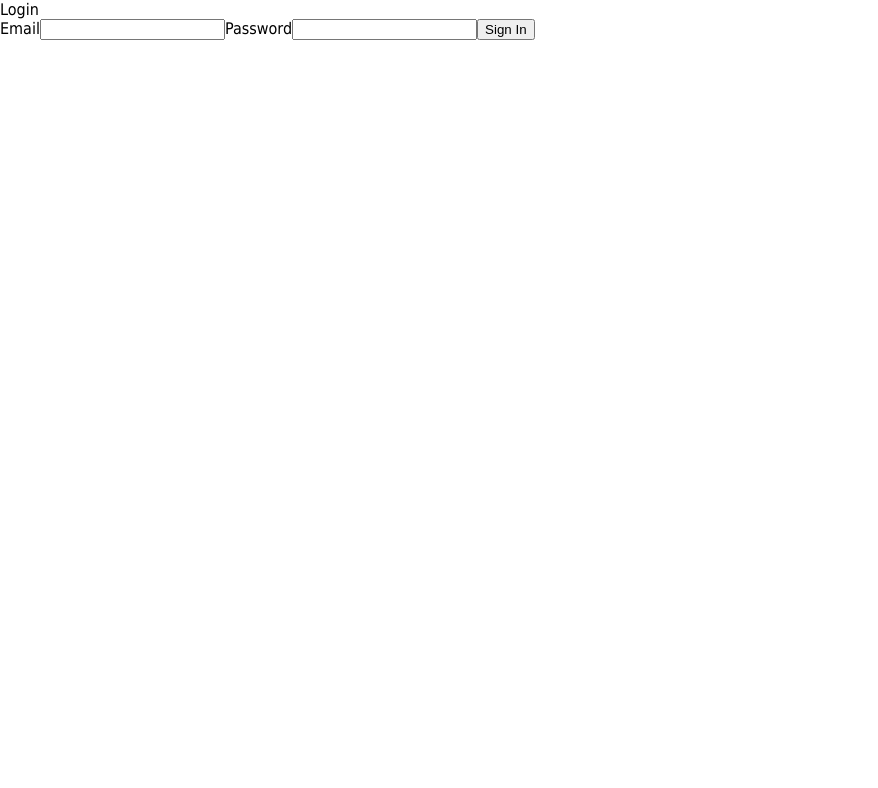
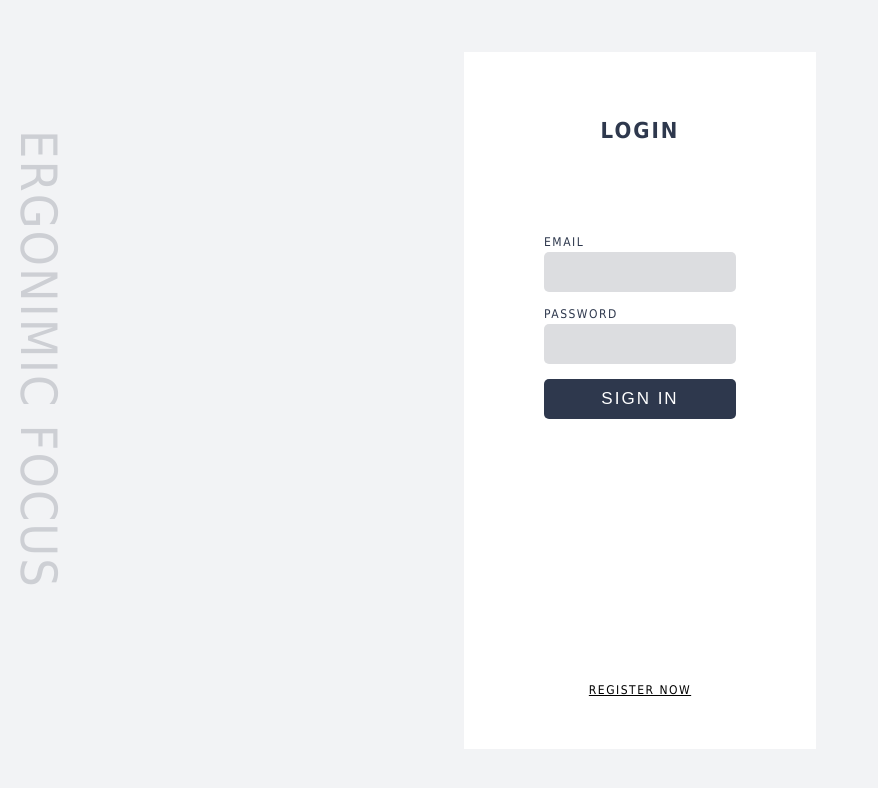
Before and after one commit to gabrielbrelaz7/ergon, a React (Create React App) app in the folder ergonomic-focus/: page /login in a window 1280 px wide. Shown: the top 788 px of the page, without its empty margins (0-878 px from the left). Built offline with nearby package versions, Linux system fonts and the light colour scheme; no server answers.

Commit message:
Creating register/login page and changing loading

```diff
--- a/ergonomic-focus/src/App.tsx
+++ b/ergonomic-focus/src/App.tsx
@@ -1,15 +1,15 @@
 import React from "react";
 
-import {ExperienceBar} from "./components/ExperienceBar";
-import {Profile} from "./components/Profile";
-import {CompleteChallenges} from "./components/CompleteChallenges";
-import {Timer} from "./components/Timer";
+import { ExperienceBar } from "./components/ExperienceBar";
+import { Profile } from "./components/Profile";
+import { CompleteChallenges } from "./components/CompleteChallenges";
+import { Timer } from "./components/Timer";
 
 import "./styles/global.css";
-import {ComponentExample} from "./components/ComponentExamples";
-import {ChallengeBox} from "./components/ChallengeBox";
-import {ChallengesProvider} from "./Contexts/ChallengesContext";
-import {TimerProvider} from "./Contexts/TimerContext";
+import { ComponentExample } from "./components/ComponentExamples";
+import { ChallengeBox } from "./components/ChallengeBox";
+import { ChallengesProvider } from "./Contexts/ChallengesContext";
+import { TimerProvider } from "./Contexts/TimerContext";
 import { BrowserRouter, Route } from "react-router-dom";
 import { Register } from "./components/Register";
 import { Login } from "./components/Login";
@@ -19,63 +19,48 @@ import { PrivateRoute } from "./auth/PrivateRoute";
 // import * as firebase from 'firebase';
 
 const HomePage = () => {
-
   return (
-
     <TimerProvider>
       <div>
         <div className="container">
-                    <ExperienceBar/>
+          <ExperienceBar />
           <div className="container-content">
             <div className="card invisible">
               <div className="container-info">
-                                <Profile/>
+                <Profile />
 
-                                <CompleteChallenges/>
+                <CompleteChallenges />
 
-                                <Timer/>
+                <Timer />
               </div>
             </div>
 
             <div className="card">
-
-                            <ChallengeBox/>
-                        </div>
-
+              <ChallengeBox />
             </div>
           </div>
-                <ComponentExample/>
+        </div>
+        <ComponentExample />
       </div>
     </TimerProvider>
-
-    )
-}
+  );
+};
 
 const App = () => {
-
   return (
-
     <AuthProvider>
-
       <ChallengesProvider>
-
         <BrowserRouter>
-
+          <div className="container-project-name">
+            <span>Ergonimic Focus</span>
+          </div>
           <PrivateRoute exact path="/" component={HomePage} />
           <Route exact path="/register" component={Register} />
           <Route exact path="/login" component={Login} />
-
         </BrowserRouter>
-
       </ChallengesProvider>
-
     </AuthProvider>
-
-    )
-
+  );
 };
 
-
-
-
 export default App;
--- /dev/null
+++ b/ergonomic-focus/src/components/Loading.tsx
@@ -0,0 +1,11 @@
+import React from "react";
+import "../styles/components/loading.css";
+
+export const Loading = () => (
+  <div className="lds-ring">
+    <div></div>
+    <div></div>
+    <div></div>
+    <div></div>
+  </div>
+);
--- a/ergonomic-focus/src/components/Login.tsx
+++ b/ergonomic-focus/src/components/Login.tsx
@@ -1,51 +1,64 @@
-import { useCallback, useContext } from "react";
+import React, { useCallback, useContext, useState } from "react";
 import { Redirect, withRouter } from "react-router";
 import { authConfig } from "../auth/config";
 import { AuthContext } from "../Contexts/AuthContext";
+import "../styles/components/login.css";
 
-
-    export const Login = ({ history }:any) => {
-
+export const Login = ({ history }: any) => {
+  const [error, setError] = useState("");
   const loginUser = useCallback(
     async (event) => {
       event.preventDefault();
+      setError("");
       const { email, password } = event.target.elements;
 
       try {
         await authConfig
           .auth()
           .signInWithEmailAndPassword(email.value, password.value);
-              history.push('/');
+        history.push("/");
       } catch (error) {
-              console.log(error);
-              alert('Something went wrong. Did you put your email and password?');
+        setError(error.message);
       }
     },
-          [history],
+    [history]
   );
   const { user } = useContext(AuthContext);
   if (user) {
     return <Redirect to="/" />;
   }
 
+  const handleRegister = () => {
+    history.push("/register");
+  };
 
   return (
-    <div>
-
-        <div>Login</div>
-
-        <form onSubmit={loginUser}>
+    <div className="container-login">
+      <div className="login-card">
+        <div className="container-login-title">
+          <span className="login-title">Login</span>
+        </div>
+        <form className="container-form" onSubmit={loginUser}>
+          <div className="container-inputs">
             <label>Email</label>
-            <input type="email" name="email"/>
+            <input type="email" name="email" />
 
             <label>Password</label>
-            <input type="password" name="password"/>
-
-            <button type="submit">Sign In</button>
+            <input type="password" name="password" />
+          </div>
+          <button className="submit-login" type="submit">
+            Sign In
+          </button>
+          {!!error && <span className="error-message">{error}</span>}
         </form>
-
+        <div className="container-register">
+          <span className="register-btn" onClick={handleRegister}>
+            Register Now
+          </span>
+        </div>
+      </div>
     </div>
   );
 };
 
-        export default withRouter(Login)
+export default withRouter(Login);
--- a/ergonomic-focus/src/components/Register.tsx
+++ b/ergonomic-focus/src/components/Register.tsx
@@ -1,49 +1,58 @@
-import { useCallback } from "react";
+import React, { useCallback, useState } from "react";
 import { withRouter } from "react-router";
 import { authConfig } from "../auth/config";
-
-
+import "../styles/components/login.css";
 
 export const Register = ({ history }: any) => {
-
-
+  const [error, setError] = useState("");
   const registerUser = useCallback(
     async (event) => {
       event.preventDefault();
-
+      setError("");
       const { email, password } = event.target.elements;
       try {
         await authConfig
           .auth()
           .createUserWithEmailAndPassword(email.value, password.value);
-              history.push('/');
+        history.push("/");
       } catch (error) {
-              console.log(error);
-              alert('Something went wrong. Is the email and password field filled?');
+        setError(error.message);
       }
     },
-          [history],
+    [history]
   );
 
+  const handleLogin = () => history.goBack();
 
   return (
-<div>
+    <div className="container-login">
+      <div className="login-card">
+        <div className="container-login-title">
+          <span className="login-title">Login</span>
+        </div>
 
-    <div>Register</div>
-
-    <form onSubmit={registerUser}>
+        <form className="container-form" onSubmit={registerUser}>
+          <div className="container-inputs">
             <label>Email</label>
-        <input type="email" name="email"/>
+            <input type="email" name="email" />
 
             <label>Username</label>
-        <input type="text" name="username"/>
+            <input type="text" name="username" />
 
             <label>Password</label>
-        <input type="password" name="password"/>
-
-        <button type="submit">Register Now!</button>
+            <input type="password" name="password" />
+          </div>
+          <button className="submit-login" type="submit">
+            Register
+          </button>
+          {!!error && <span className="error-message">{error}</span>}
         </form>
-
+        <div className="container-register">
+          <span className="register-btn" onClick={handleLogin}>
+            Login
+          </span>
+        </div>
+      </div>
     </div>
   );
 };
--- /dev/null
+++ b/ergonomic-focus/src/styles/components/loading.css
@@ -0,0 +1,35 @@
+.lds-ring {
+  display: inline-block;
+  position: relative;
+  width: 80px;
+  height: 80px;
+}
+.lds-ring div {
+  box-sizing: border-box;
+  display: block;
+  position: absolute;
+  width: 64px;
+  height: 64px;
+  margin: 8px;
+  border: 8px solid var(--green);
+  border-radius: 50%;
+  animation: lds-ring 1.2s cubic-bezier(0.5, 0, 0.5, 1) infinite;
+  border-color: var(--green) transparent transparent transparent;
+}
+.lds-ring div:nth-child(1) {
+  animation-delay: -0.45s;
+}
+.lds-ring div:nth-child(2) {
+  animation-delay: -0.3s;
+}
+.lds-ring div:nth-child(3) {
+  animation-delay: -0.15s;
+}
+@keyframes lds-ring {
+  0% {
+    transform: rotate(0deg);
+  }
+  100% {
+    transform: rotate(360deg);
+  }
+}
--- /dev/null
+++ b/ergonomic-focus/src/styles/components/login.css
@@ -0,0 +1,109 @@
+.container-login {
+  display: flex;
+  align-items: center;
+  justify-content: center;
+  padding: 0px 240px;
+  height: 100vh;
+  background-color: var(--main-bg-color);
+}
+
+.login-card {
+  height: 80%;
+  width: 30%;
+  background-color: var(--white);
+  padding: 25px 56px 32px 56px;
+  display: flex;
+  flex-direction: column;
+  align-items: center;
+  justify-content: space-between;
+}
+
+.container-login-title {
+  height: 20%;
+  width: 100%;
+  display: flex;
+  align-items: center;
+  justify-content: center;
+}
+
+.login-title {
+  font-size: 22px;
+  line-height: 29.05px;
+  font-weight: 600;
+  color: var(--grey-title);
+  text-transform: uppercase;
+  letter-spacing: 2px;
+}
+
+.container-form {
+  display: flex;
+  flex-direction: column;
+  align-items: center;
+  height: 70%;
+  width: 100%;
+  padding: 50px 0;
+}
+
+.error-message {
+  margin-top: 10px;
+  color: var(--red);
+  font-size: 12px;
+}
+
+.container-inputs {
+  display: flex;
+  flex-direction: column;
+  width: 80%;
+}
+
+.container-inputs label {
+  color: var(--grey-title);
+  text-transform: uppercase;
+  font-size: 12px;
+  margin-bottom: 3px;
+  letter-spacing: 1.5px;
+}
+
+.container-inputs input {
+  height: 40px;
+  border-radius: 5px;
+  border: none;
+  background-color: var(--gray-line);
+  margin-bottom: 15px;
+  outline: none;
+  padding: 0 5px;
+}
+
+.submit-login {
+  height: 40px;
+  width: 80%;
+  left: 240px;
+  top: 607px;
+  border-radius: 5px;
+  display: flex;
+  align-items: center;
+  justify-content: center;
+  border: none;
+  background-color: var(--grey-title);
+  color: var(--white);
+  text-transform: uppercase;
+  font-size: 17px;
+  letter-spacing: 2px;
+}
+
+.container-register {
+  display: flex;
+  align-items: center;
+  justify-content: center;
+  width: 100%;
+  height: 10%;
+}
+
+.register-btn {
+  text-decoration: underline;
+  color: var(--gray-text);
+  text-transform: uppercase;
+  font-size: 12px;
+  letter-spacing: 1.5px;
+  cursor: pointer;
+}
--- a/ergonomic-focus/src/styles/global.css
+++ b/ergonomic-focus/src/styles/global.css
@@ -62,3 +62,22 @@ body {
   flex-direction: column;
   justify-content: space-between;
 }
+
+.container-project-name {
+  position: absolute;
+  top: 15vh;
+  left: 50px;
+  transform-origin: 0 0;
+  transform: rotate(90deg);
+}
+
+.container-project-name span {
+  font-size: 50px;
+  letter-spacing: 2px;
+  text-transform: uppercase;
+  background: var(--main-bg-color);
+  color: #cdcfd4;
+  padding: 5px 10px;
+  margin: 0 0 10px 0;
+  line-height: 24px;
+}
```
Also changed, not shown: ergonomic-focus/src/Contexts/AuthContext.tsx (+21 -19 lines), 1 other file (tests, documents, lock files or other folders). Lines whose indentation alone changed are shown as unchanged.
